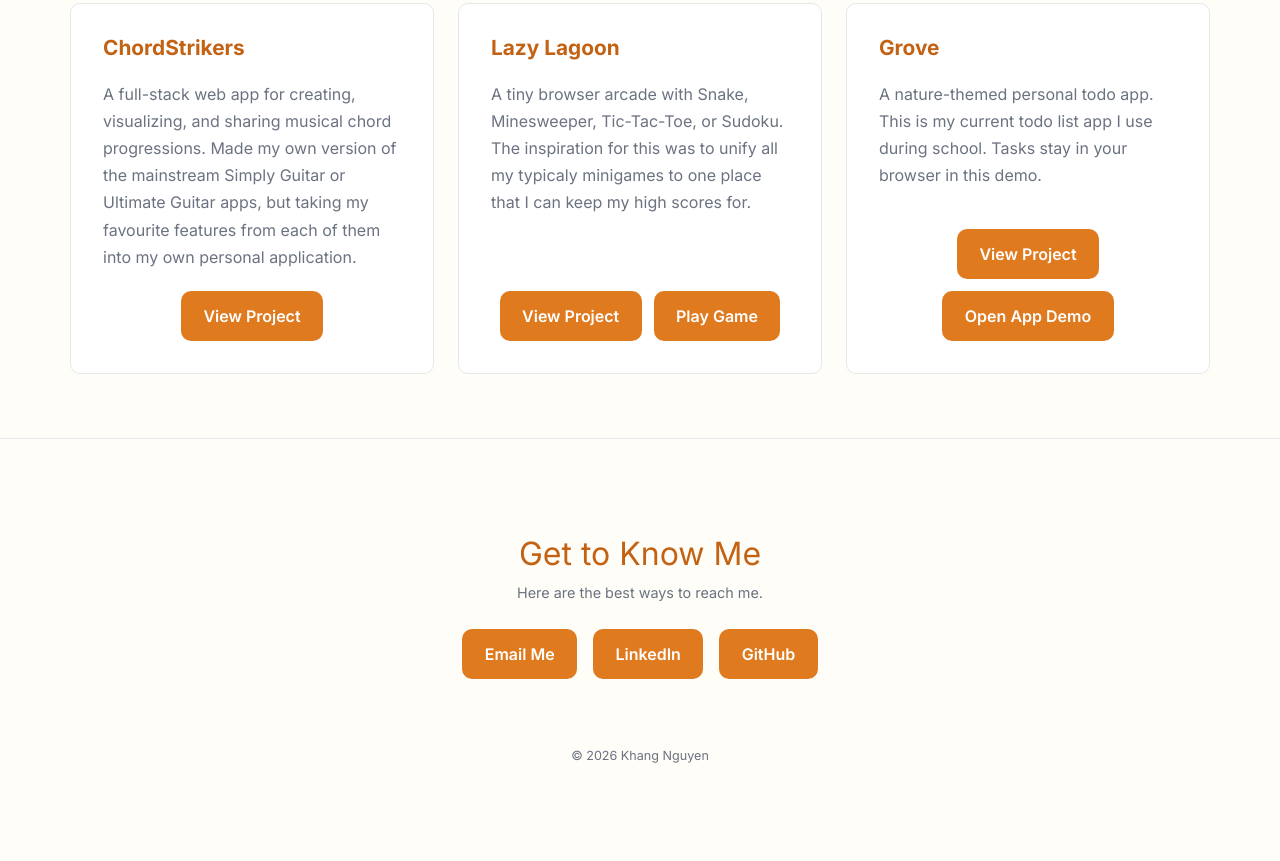
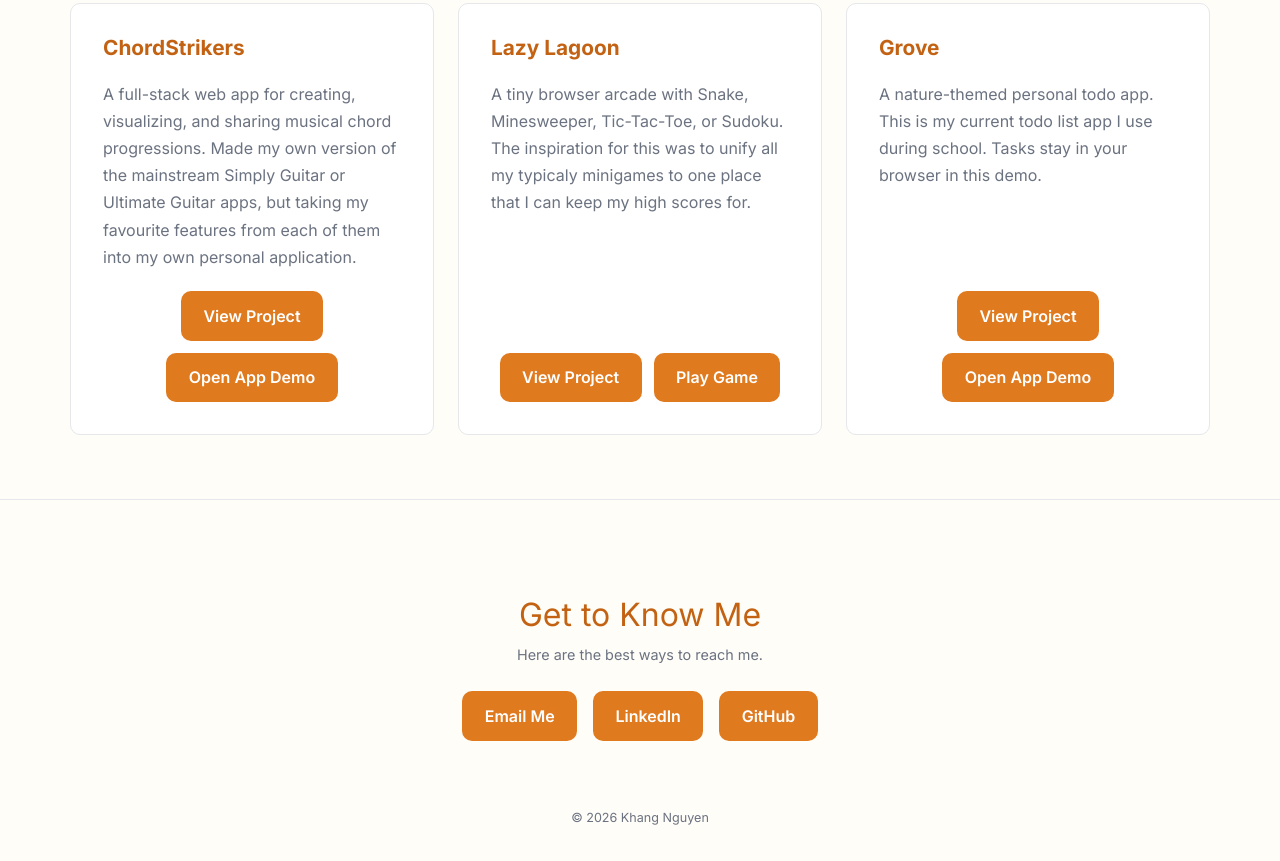
Before and after one commit to duykhang132005/portfolio, a plain HTML site: page index.html in a window 1280 px wide. Shown: the part 3357-4218 px from the top of the page. Before the commit the page ends 4157 px from the top, so only its background shows below. Drawn offline with nearby package versions, Linux system fonts and the light colour scheme.

Commit message:
Added support for Chordstrikers

```diff
--- a/index.html
+++ b/index.html
@@ -229,6 +229,12 @@
                 class="contact-btn glow-hover lift btn">
                 View Project
               </a>
+
+                <a href="https://duykhang132005.pythonanywhere.com/"
+                  target="_blank" rel="noopener noreferrer"
+                  class="contact-btn glow-hover lift btn">
+                  Open App Demo
+                </a>
               </div>
             </article>
 
```
